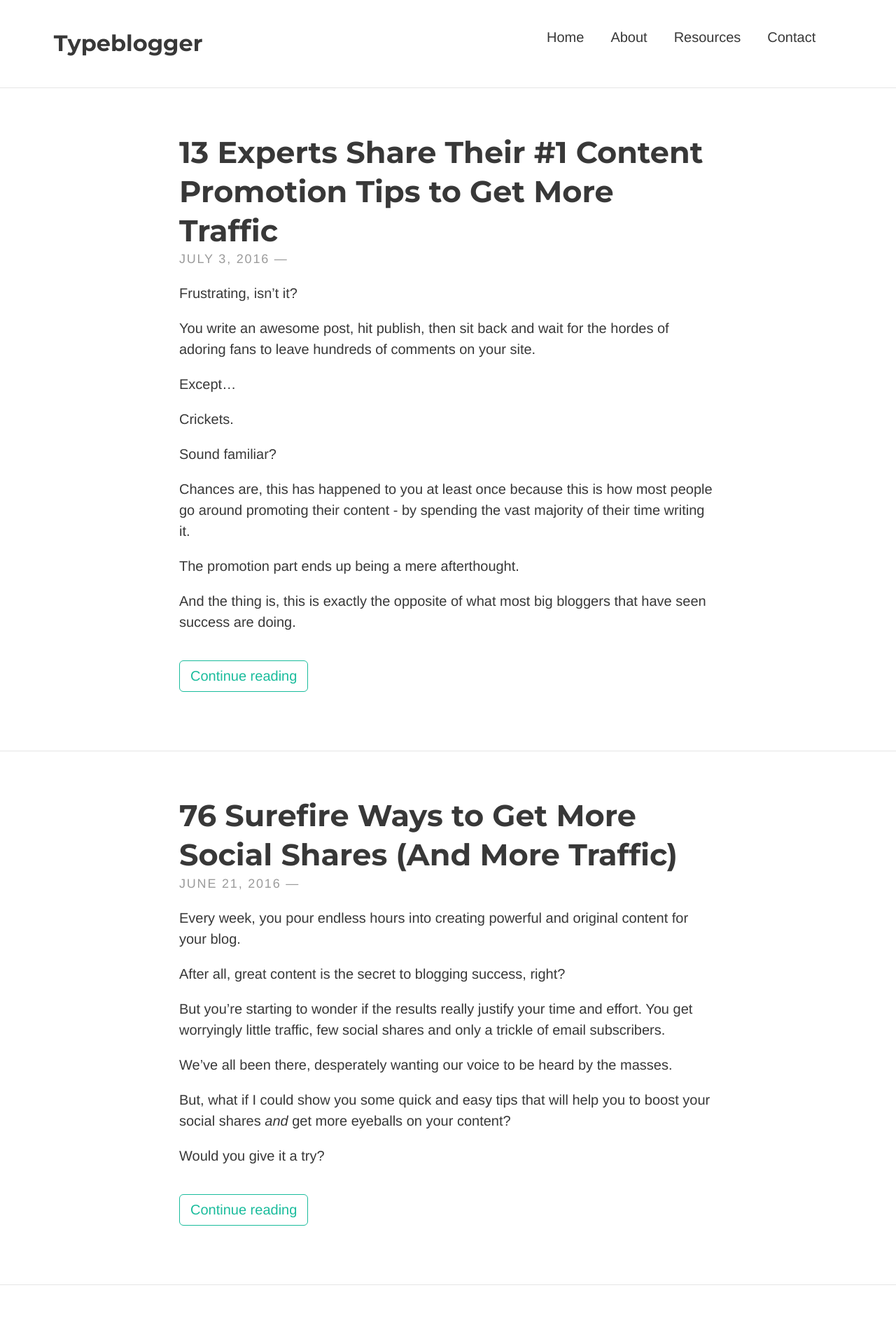
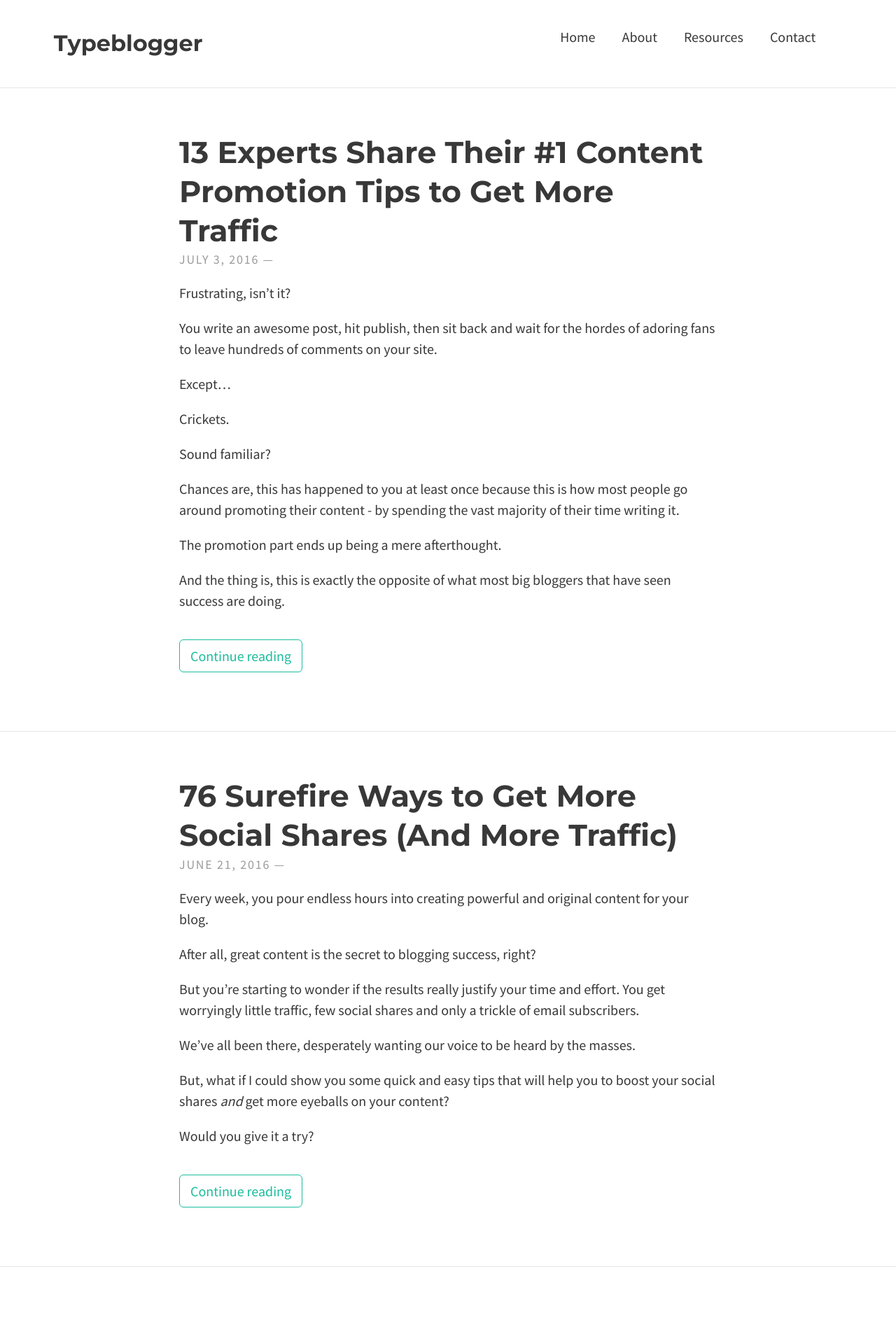
Before and after one commit to typeblogger/typeblogger.github.io, a Jekyll site: the page built from index.html, in a window 1280 px wide. Shown: the top 1884 px of the page at 70% size. Built offline with Jekyll 4.4.1, drawn with Linux system fonts in a browser that asks for light colours; nearby versions of some CDN libraries; the list of posts is cut into pages by our own code; comment, search, counter and statistics services are not loaded.

Commit message:
Update head.html

```diff
--- a/_includes/head.html
+++ b/_includes/head.html
@@ -1,6 +1,6 @@
 <head>
 	<meta charset="utf-8">
-	<meta name="description" content="{% if page.excerpt %}{{ page.excerpt | strip_html | strip_newlines | truncate: 160 }}{% else %}{{ site.theme.description }}{% endif %}">
+        {% seo %}
 	<meta name="viewport" content="width=device-width, initial-scale=1">
 	<meta http-equiv="X-Frame-Options" content="sameorigin">
 
@@ -20,7 +20,7 @@
 	<link href="//maxcdn.bootstrapcdn.com/font-awesome/4.3.0/css/font-awesome.min.css" rel="stylesheet">
 
 	<!-- Google Fonts -->
-        <link href='https://fonts.googleapis.com/css?family=Montserrat:400,700' rel='stylesheet' type='text/css'>
+	<link href='https://fonts.googleapis.com/css?family=Source+Sans+Pro|Montserrat:400,700' rel='stylesheet' type='text/css'>
 
 	<!-- Google Analytics -->
 	{% if site.theme.google_analytics %}
```
